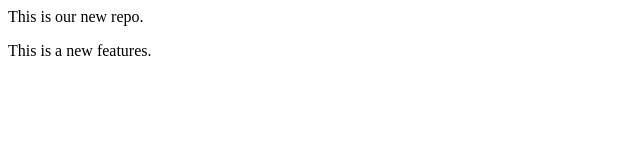
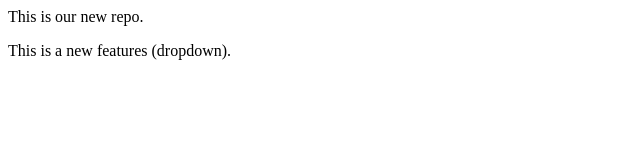
Before and after one commit to Abhijit-Kumar-Mishra/Local-Repo, a plain HTML site: page index.html in a window 1280 px wide. Shown: the full height of the page, 0-640 px from the left. Drawn offline with Linux system fonts and the light colour scheme.

Commit message:
Add dropdown

```diff
--- a/index.html
+++ b/index.html
@@ -1,2 +1,2 @@
 <p> This is our new repo.</p>
-<p> This is a new features.</p>
+<p> This is a new features (dropdown).</p>
```
